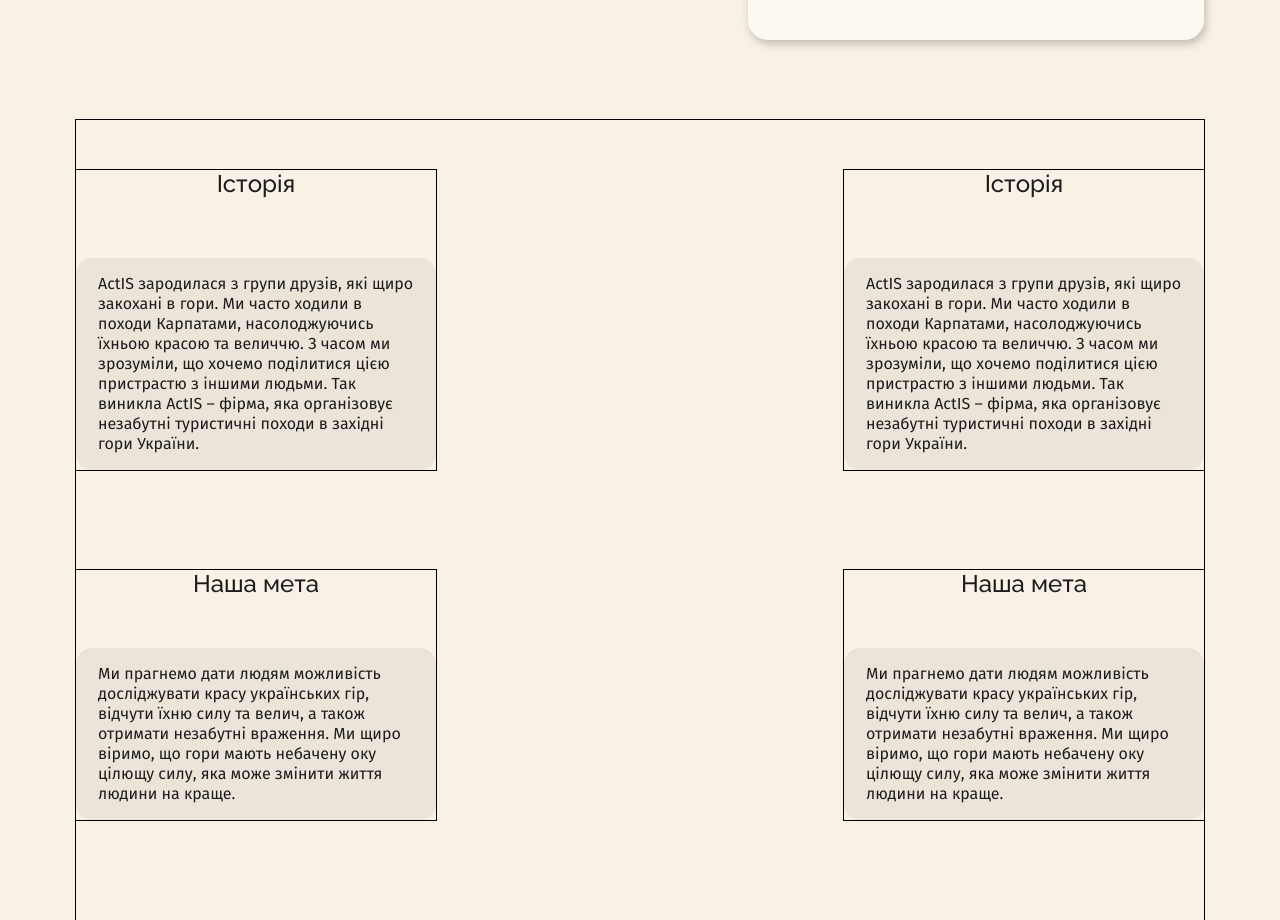
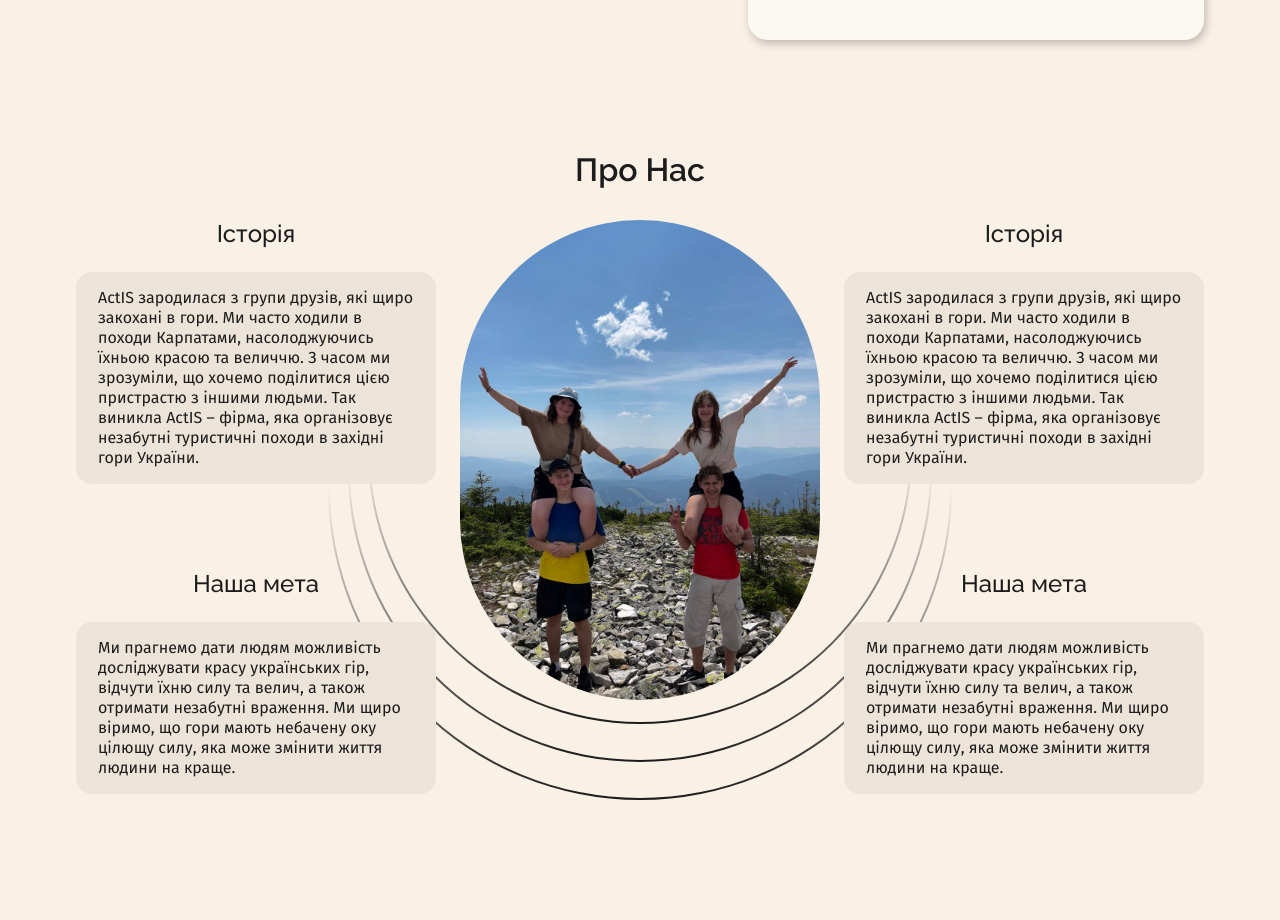
Before and after one commit to feverK13/ActIS, a plain HTML site: page index.html in a window 1280 px wide. Shown: the part 680-1600 px from the top of the page. Drawn offline with Linux system fonts and the light colour scheme.

Commit message:
desktop-main-aboutUs-1

```diff
--- a/css/style.css
+++ b/css/style.css
@@ -137,24 +137,14 @@ main{
 
 .main__about_us{
     grid-column: 1 / 13;
-    outline: 1px solid black;
     grid-template-rows: repeat(16, 1fr);
-}
-.about_us__left{
-    grid-column: 1 / 5;
-}
-.about_us__center{
-    grid-column: 5 / 9;
-}
-.about_us__right{
-    grid-column: 9 / 13;
+    z-index: 0;
 }
 .about_us__info_block{
     display: flex;
     flex-direction: column;
-    justify-content: space-between;
+    justify-content: flex-start;
     align-items: center;
-    outline: 1px solid black;
 }
 .info_block__title{
     font-size: 24px;
@@ -163,6 +153,7 @@ main{
     font-weight: 500;
     text-align: center;
     color: #1c1c1c;
+    margin-bottom: 24px;
 }
 .info_block__txt{
     padding: 16px 22px;
@@ -175,16 +166,20 @@ main{
     background-color: #ECE4D9;
 }
 .about_us__info_block:nth-child(1){
-    grid-row: 2 / 8;
+    grid-row: 3 / 9;
+    grid-column: 1 / 5;
+}
+.about_us__info_block:nth-child(2){
+    grid-row: 10 / 16;
+    grid-column: 1 / 5;
 }
 .about_us__info_block:nth-child(3){
-    grid-row: 2 / 8;
-}
-.about_us__info_block:nth-child(2){
-    grid-row: 10 / 15;
+    grid-row: 3 / 9;
+    grid-column: 9 / 13;
 }
 .about_us__info_block:nth-child(4){
-    grid-row: 10 / 15;
+    grid-row: 10 / 16;
+    grid-column: 9 / 13;
 }
 .about_us__title{
     font-size: 32px;
@@ -193,9 +188,40 @@ main{
     font-weight: 600;
     text-align: center;
     color: #1c1c1c;
-    grid-row: 1 / 2;
-    outline: 1px solid black;
+    grid-row: 1 / 3;
+    grid-column: 6 / 8;
+    align-self: center;
 }
-/* .about_us__pic{
-    grid-row: 3 / 10;
-} */
+.about_us__pic{
+    border-radius: 360px;
+    grid-column: 5 / 9;
+    grid-row: 3 / 8;
+    width: 100%;
+}
+.about_us__decoration{
+    z-index: -2;
+    height: 100%;
+    grid-column: 1 / 13;
+    grid-row: 1 / 17;
+    display: block;
+}
+.decoration_circle{
+    margin: auto auto;
+    border: 2px solid transparent;
+    border-radius: 100%;
+    background: linear-gradient(#faf1e6, #faf1e6) padding-box,
+    linear-gradient(to top, #1c1c1c, #faf1e6, #faf1e6) border-box;
+}
+.decoration_circle1{
+    margin-top: 56px;
+    width: 620px;
+    height: 620px;
+}
+.decoration_circle2{
+    width: 580px;
+    height: 580px;
+}
+.decoration_circle3{
+    width: 540px;
+    height: 540px;
+}
--- a/index.html
+++ b/index.html
@@ -43,37 +43,46 @@
 
         <main class="griding"><!--About US block-->
             <div class="main__about_us griding">
-                <article class="about_us__info_block about_us__left">
+                <article class="about_us__info_block">
                     <h3 class="info_block__title">Історія</h3>
                     <p class="info_block__txt">
                         ActIS зародилася з групи друзів, які щиро закохані в гори. Ми часто ходили в походи Карпатами, насолоджуючись їхньою красою та величчю. З часом ми зрозуміли, що хочемо поділитися цією пристрастю з іншими людьми. Так виникла ActIS – фірма, яка організовує незабутні туристичні походи в західні гори України.
                     </p>
                 </article>
 
-                <article class="about_us__info_block about_us__left">
+                <article class="about_us__info_block">
                     <h3 class="info_block__title">Наша мета</h3>
                     <p class="info_block__txt">
                         Ми прагнемо дати людям можливість досліджувати красу українських гір, відчути їхню силу та велич, а також отримати незабутні враження. Ми щиро віримо, що гори мають небачену оку цілющу силу, яка може змінити життя людини на краще.
                     </p>
                 </article>
 
-                <!-- <h2 class="about_us__title about_us__center">Про Нас</h2> -->
-                <!-- <img src="img/team_pic.jpg" class="about_us__pic about_us__center" alt="Our team"> -->
-
-
-                <article class="about_us__info_block about_us__right">
+                <article class="about_us__info_block">
                     <h3 class="info_block__title">Історія</h3>
                     <p class="info_block__txt">
                         ActIS зародилася з групи друзів, які щиро закохані в гори. Ми часто ходили в походи Карпатами, насолоджуючись їхньою красою та величчю. З часом ми зрозуміли, що хочемо поділитися цією пристрастю з іншими людьми. Так виникла ActIS – фірма, яка організовує незабутні туристичні походи в західні гори України.
                     </p>
                 </article>
 
-                <article class="about_us__info_block about_us__right">
+                <article class="about_us__info_block">
                     <h3 class="info_block__title">Наша мета</h3>
                     <p class="info_block__txt">
                         Ми прагнемо дати людям можливість досліджувати красу українських гір, відчути їхню силу та велич, а також отримати незабутні враження. Ми щиро віримо, що гори мають небачену оку цілющу силу, яка може змінити життя людини на краще.
                     </p>
                 </article>
+
+                <h2 class="about_us__title">Про Нас</h2>
+                <img src="img/team_pic.jpg" class="about_us__pic" alt="Our team">
+
+                <div class="about_us__decoration">
+                    <div class="decoration_circle1 decoration_circle">
+                        <div class="decoration_circle2 decoration_circle">
+                            <div class="decoration_circle3 decoration_circle">
+                            </div>
+                        </div>
+                    </div>
+
+                </div>
             </div>
         </main>
     </body>
```
